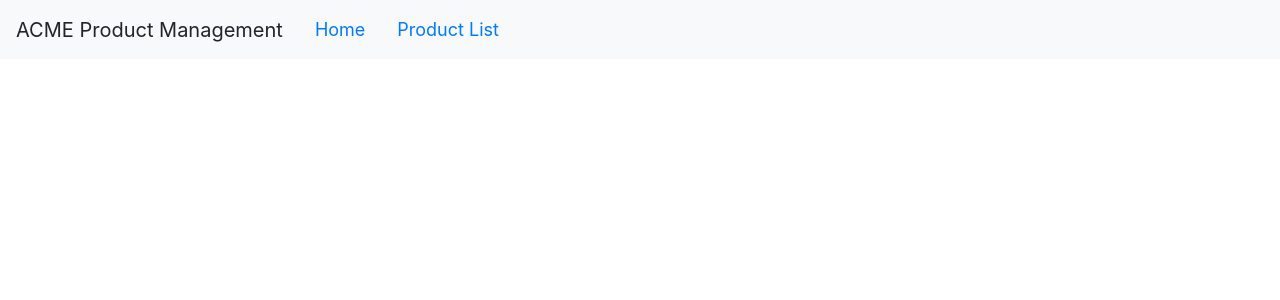
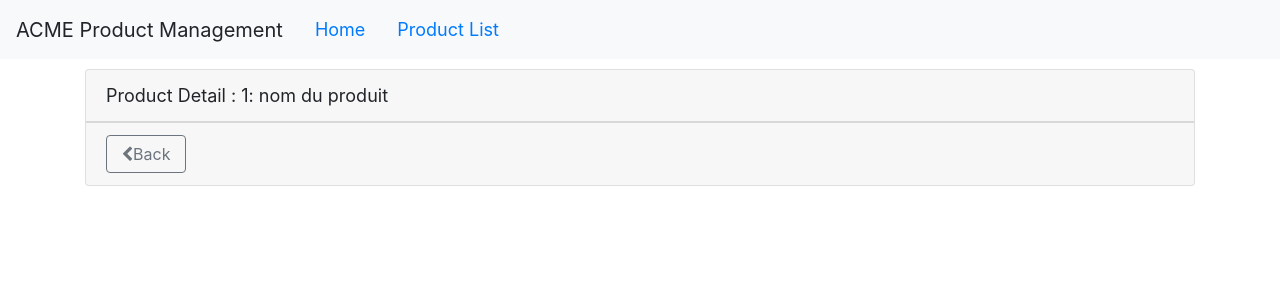
Before and after one commit to guillaumefavre/TutoAngularPluralsight, an Angular app: page /products/1 in a window 1280 px wide. Shown: the top 300 px of the page. Built offline with nearby package versions, Linux system fonts and the light colour scheme.

Commit message:
Module Routing additional techniques

```diff
--- a/src/app/app.module.ts
+++ b/src/app/app.module.ts
@@ -10,6 +10,7 @@
 import { StarComponent } from './shared/star.component';
 import { ProductDetailComponent } from './products/product-detail.component';
 import { WelcomeComponent } from './home/welcome.component';
+import { ProductDetailGuard } from './products/product-detail.guard';
 
 
 @NgModule({
@@ -27,7 +28,11 @@
     HttpClientModule,
     RouterModule.forRoot([
       { path: 'products', component: ProductListComponent },
-      { path: 'products/:id', component: ProductDetailComponent },
+      {
+        path: 'products/:id',
+        canActivate: [ProductDetailGuard],
+        component: ProductDetailComponent
+      },
       { path: 'welcome', component: WelcomeComponent },
       { path: '', redirectTo: 'welcome', pathMatch: 'full' },
       { path: '**', redirectTo: 'welcome', pathMatch: 'full' }
--- a/src/app/products/product-detail.component.html
+++ b/src/app/products/product-detail.component.html
@@ -1,5 +1,13 @@
-<div class='card' *ngIf='product'>
+<div class='card'
+     *ngIf='product'>
   <div class='card-header'>
     {{ pageTitle + ': ' +product.productName }}
   </div>
+  <div class='card-footer'>
+    <button class='btn btn-outline-secondary'
+            (click)='onBack()'
+            style='width:80px'>
+      <i class='fa fa-chevron-left'></i>Back
+    </button>
+  </div>
 </div>
--- a/src/app/products/product-detail.component.ts
+++ b/src/app/products/product-detail.component.ts
@@ -1,5 +1,6 @@
 import { Component, OnInit } from '@angular/core';
 import { IProduct } from './product';
+import { ActivatedRoute, Router } from '@angular/router';
 
 @Component({
   selector: 'pm-product-detail',
@@ -11,9 +12,26 @@
   pageTitle: string = 'Product Detail';
   product: IProduct;
 
-  constructor() { }
+  constructor(private route: ActivatedRoute,
+    private router: Router) { }
 
   ngOnInit() {
+    let id = +this.route.snapshot.paramMap.get('id');
+    this.pageTitle += ` : ${id}`;
+    this.product = {
+      'productId': id,
+      'productName': 'nom du produit',
+      'productCode': 'code du produit',
+      'releaseDate': 'date du produit',
+      'description': 'description du produit',
+      'price': 18.50,
+      'starRating': 3.8,
+      'imageUrl': ''
+    }
+  }
+
+  onBack(): void {
+    this.router.navigate(['/products']);
   }
 
 }
--- /dev/null
+++ b/src/app/products/product-detail.guard.ts
@@ -0,0 +1,30 @@
+import { Injectable } from '@angular/core';
+import { CanActivate, ActivatedRouteSnapshot, RouterStateSnapshot, Router } from '@angular/router';
+import { Observable } from 'rxjs';
+
+@Injectable({
+  providedIn: 'root'
+})
+export class ProductDetailGuard implements CanActivate {
+
+  constructor(private router: Router) {
+
+  }
+
+  canActivate(
+    next: ActivatedRouteSnapshot,
+    state: RouterStateSnapshot): Observable<boolean> | Promise<boolean> | boolean {
+
+    // On souhaite vérifier que l'id fournit dans l'URL est un nombre positif
+
+    // url[1] correspond à la deuxième partie de l'URL : /products/id
+    let id = +next.url[1].path;
+    if (isNaN(id) || id < 1) {
+      alert('Invalid product id');
+      this.router.navigate(['/products']);
+      return false;
+    };
+
+    return true;
+  }
+}
--- a/src/app/products/product-list.component.html
+++ b/src/app/products/product-list.component.html
@@ -43,7 +43,7 @@
                                  [style.width.px]='imageWidth'
                                  [style.margi.px]='imageMargin'>
                         </td>
-                        <td>{{ product.productName }}</td>
+                        <td><a [routerLink]="['/products', product.productId]">{{ product.productName }}</a></td>
                         <td>{{ product.productCode | lowercase | convertToSpaces: '-' }}</td>
                         <td>{{ product.releaseDate }}</td>
                         <td>{{ product.price | currency }}</td>
```
Also changed, not shown: 1 other file (tests, documents, lock files or other folders).
